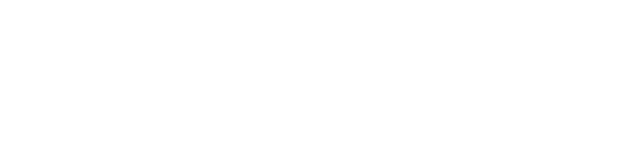
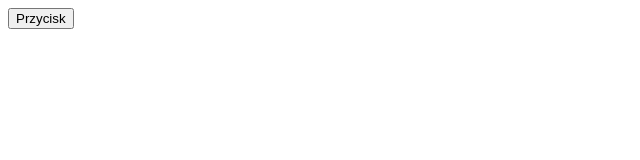
Before and after one commit to Obrzezanymichal/projekt, a plain HTML site: page index.html in a window 1280 px wide. Shown: the whole page, without its empty margins (0-640 px from the left). Drawn offline with Linux system fonts and the light colour scheme.

Commit message:
feat: add button

```diff
--- a/index.html
+++ b/index.html
@@ -6,6 +6,6 @@
     <title>Document</title>
 </head>
 <body>
-
+    <button onclick=""> Przycisk</button
 </body>
 </html>
```
